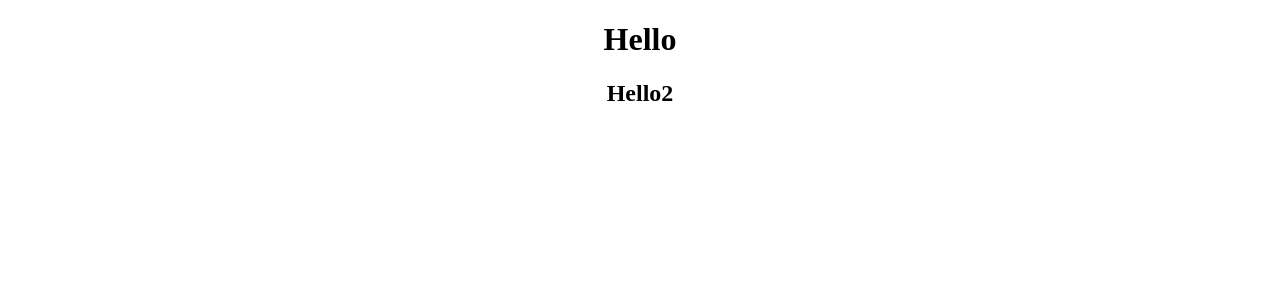
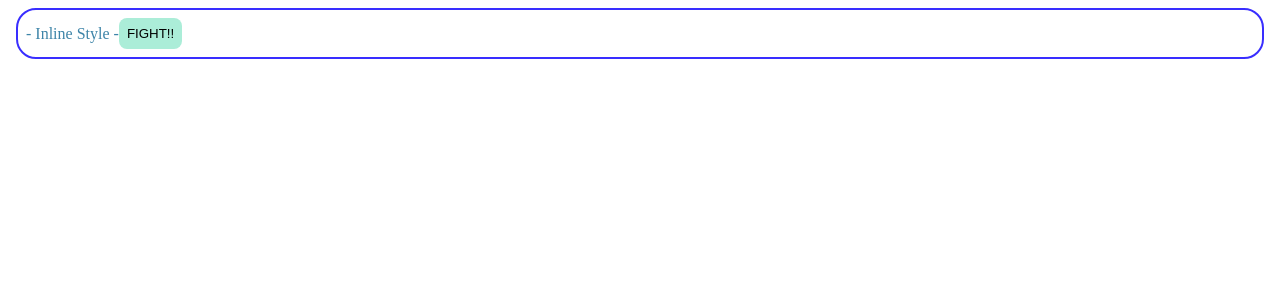
Before and after one commit to takuya44/study-react-basic, a React (Create React App) app in the folder section4-css/: page / in a window 1280 px wide. Shown: the top 300 px of the page. Built offline with nearby package versions, Linux system fonts and the light colour scheme.

Commit message:
✨ InlineStyle CSS

```diff
--- a/section4-css/src/App.js
+++ b/section4-css/src/App.js
@@ -1,11 +1,10 @@
 import "./App.css";
+import InlineStyle from "./components/InlineStyle";
 
 function App() {
   return (
     <div className="App">
-      <h1>Hello</h1>
-      <h2>Hello2</h2>
-      <br />
+      <InlineStyle />
     </div>
   );
 }
--- /dev/null
+++ b/section4-css/src/components/InlineStyle.jsx
@@ -0,0 +1,32 @@
+const InlineStyle = () => {
+  const containerStyle = {
+    border: "solid 2px #392eff",
+    borderRadius: "20px",
+    margin: "8px",
+    padding: "8px",
+    display: "flex",
+    jsutifyContent: "space-around",
+    alignItems: "center",
+  };
+
+  const titleStyle = {
+    margin: "0",
+    color: "#3d84a8",
+  };
+
+  const buttonStyle = {
+    backgroundColor: "#abedd8",
+    border: "none",
+    padding: "8px",
+    borderRadius: "8px",
+  };
+
+  return (
+    <div style={containerStyle}>
+      <p style={titleStyle}>- Inline Style -</p>
+      <button style={buttonStyle}>FIGHT!!</button>
+    </div>
+  );
+};
+
+export default InlineStyle;
```
